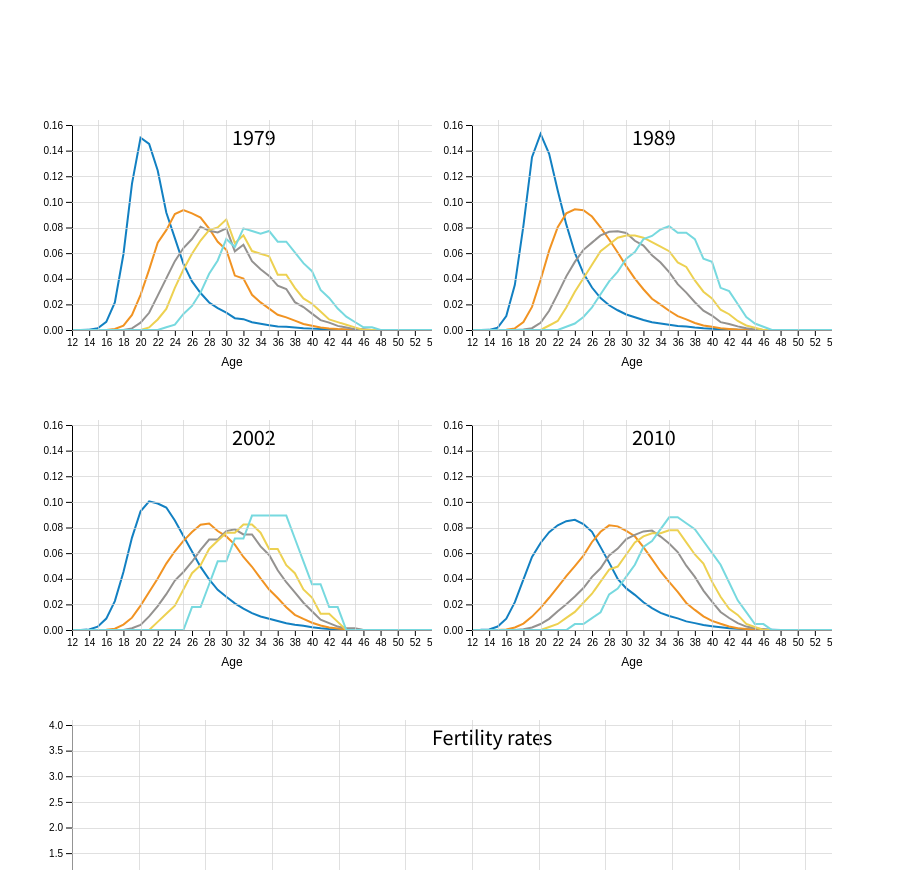
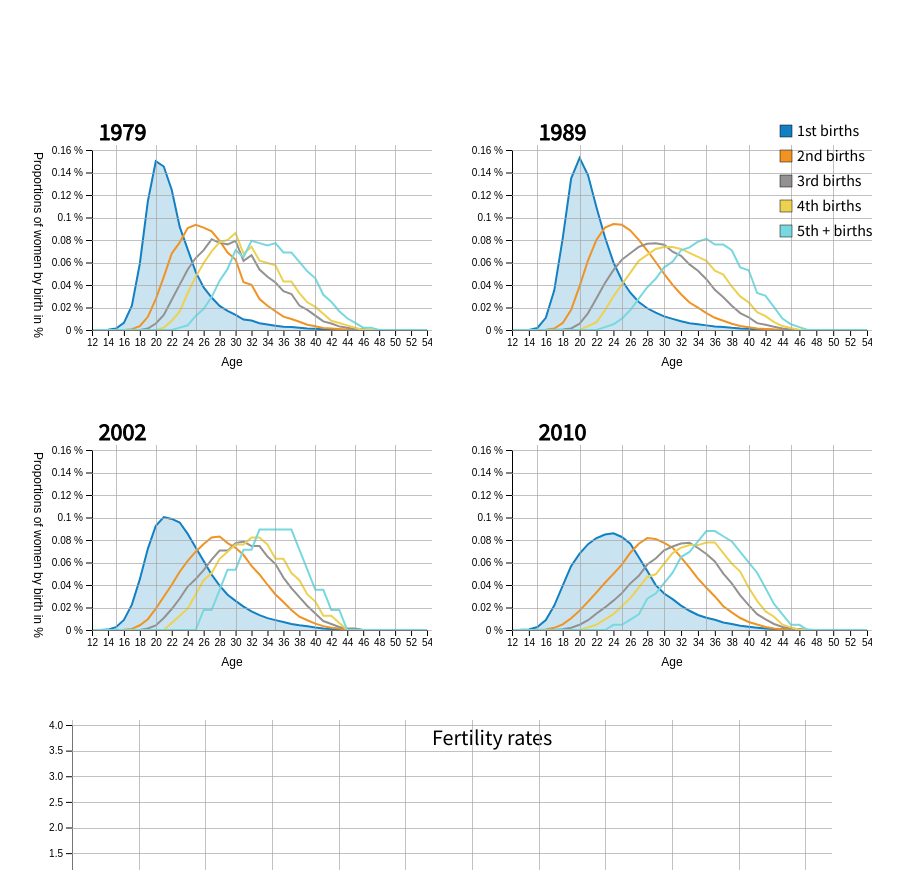
Before and after one commit to nchikurova/Interactive-Data-Vis-Portfolio, a plain HTML site: page project_2/charts/index.html in a window 1280 px wide. Shown: the part 440-1310 px from the top of the page, without its empty margins (168-1071 px from the left). Drawn offline with Linux system fonts and the light colour scheme.

Commit message:
final linechart changes

```diff
--- a/project_2/charts/1979.js
+++ b/project_2/charts/1979.js
@@ -32,7 +32,7 @@ d3.csv("../data_project2/1979.csv", d3.autoType).then(data => {
     const width1 = 400,
         height1 = 250,
 
-        margin1 = { top: 5, bottom: 40, left: 40, right: 0 };
+        margin1 = { top: 30, bottom: 40, left: 60, right: 5 };
 
     axisTicksX = { qty: 20 };
     axisTicksY = { qty: 10 };
@@ -57,9 +57,8 @@ d3.csv("../data_project2/1979.csv", d3.autoType).then(data => {
     const xAxis1 = d3.axisBottom(xScale1).ticks(axisTicksX.qty);
 
     const yAxis1 = d3.axisLeft(yScale1)
-        .ticks((slices[0].values).length).ticks(axisTicksY.qty);
+        .ticks((slices[0].values).length).ticks(axisTicksY.qty).tickFormat(d => d + " %");
     console.log(yAxis1)
-    // colorScale = d3.scaleLinear().range(["beighe", "red"]).domain(d3.map(data, d => d.b))
 
     /** MAIN CODE */
     const svg1 = d3
@@ -113,15 +112,21 @@ d3.csv("../data_project2/1979.csv", d3.autoType).then(data => {
         .attr("class", "axis y-axis")
         .attr("transform", `translate(${margin1.left},0)`)
         .call(yAxis1)
+        .append("text")
+        .attr("class", "axis-label")
+        .attr("y", "50%")
+        .attr("dx", "-4.5em")
+        .attr("writing-mode", "vertical-rl")
+        .text("Proportions of women by birth in %");
 
     //adding title
     svg1
         .append("text")
-        .attr("x", width1 / 2)
-        .attr("y", 25)
-        // .attr("class", "title")
+        .attr("x", width1 / 6)
+        .attr("y", margin1.top - 10)
+        .attr("class", "title")
         .style("font-color", "black")
-        .style("font-size", "22px")
+        .style("font-size", "24px")
         .text("1979");
 
     // add the X gridlines
@@ -129,7 +134,9 @@ d3.csv("../data_project2/1979.csv", d3.autoType).then(data => {
         .attr("class", "grid")
         .attr("transform", `translate(0,${height1 - margin1.bottom})`)
         .call(make_x_gridlines()
-            .tickSize(-height1)
+            //.tickSize(-height1)
+            .tickSize(- height1 + 65)
+            //.outerTickSize(0)
             .tickFormat("")
         )
     // add the Y gridlines
--- a/project_2/charts/1989.js
+++ b/project_2/charts/1989.js
@@ -32,7 +32,7 @@ d3.csv("../data_project2/1989.csv", d3.autoType).then(data => {
 
     const width2 = 400,
         height2 = 250,
-        margin2 = { top: 5, bottom: 40, left: 40, right: 0 };
+        margin2 = { top: 30, bottom: 40, left: 40, right: 5 };
     axisTicksX = { qty: 20 };
     axisTicksY = { qty: 9 };
     /** SCALES */
@@ -56,7 +56,7 @@ d3.csv("../data_project2/1989.csv", d3.autoType).then(data => {
     const xAxis2 = d3.axisBottom(xScale2).ticks(axisTicksX.qty);
 
     const yAxis2 = d3.axisLeft(yScale2)
-        .ticks((slices2[0].values).length).ticks(axisTicksY.qty);
+        .ticks((slices2[0].values).length).ticks(axisTicksY.qty).tickFormat(d => d + " %");
     console.log(yAxis2)
     // colorScale = d3.scaleLinear().range(["beighe", "red"]).domain(d3.map(data, d => d.b))
 
@@ -117,11 +117,11 @@ d3.csv("../data_project2/1989.csv", d3.autoType).then(data => {
     //adding title
     svg2
         .append("text")
-        .attr("x", width2 / 2)
-        .attr("y", 25)
-        // .attr("class", "title")
+        .attr("x", width2 / 6)
+        .attr("y", margin2.top - 10)
+        .attr("class", "title")
         .style("font-color", "black")
-        .style("font-size", "22px")
+        .style("font-size", "24px")
         .text("1989");
 
     // add the X gridlines
@@ -129,7 +129,7 @@ d3.csv("../data_project2/1989.csv", d3.autoType).then(data => {
         .attr("class", "grid")
         .attr("transform", `translate(0,${height2 - margin2.bottom})`)
         .call(make_x_gridlines()
-            .tickSize(-height2)
+            .tickSize(-height2 + 65)
             .tickFormat("")
         )
     // add the Y gridlines
@@ -140,5 +140,36 @@ d3.csv("../data_project2/1989.csv", d3.autoType).then(data => {
             .tickSize(- width2)
             .tickFormat("")
         )
+    // append legends using example https://www.d3-graph-gallery.com/graph/custom_legend.html
+    keys = ["1st births", "2nd births", "3rd births", "4th births", "5th + births"]
+    // if our columns were named as above, for keys we could use data.columns.slice(1)
+    const color = d3.scaleOrdinal().domain(["1st births", "2nd births", "3rd births", "4th births", "5th + births"]).range(["#1280C2", "#F19322", " #949290", "#EDD151", "#77D9DF"])
+
+    // Add one dot in the legend for each name.
+    svg2.selectAll("myrect")
+        .data(keys)
+        .enter()
+        .append("rect")
+        .attr("width", 12)
+        .attr("height", 12)
+        .attr("x", 308)
+        .attr("y", function (d, i) { return 5 + i * 25 }) // 100 is where the first dot appears. 25 is the distance between dots
+        //.attr("r", 6)
+        .style("fill", function (d) { return color(d) })
+        .style("stroke", "black")
+        .style("stroke-width", 0.5)
+
+    // Add one dot in the legend for each name.
+    svg2.selectAll("mylabels")
+        .data(keys)
+        .enter()
+        .append("text")
+        .attr("x", 325)
+        .attr("y", function (d, i) { return 12 + i * 25 }) // 10 is where the first dot appears. 25 is the distance between dots
+        //.style("fill", function (d) { return color(d) }) // if you want text the same color as circles
+        .style("fill", "black")
+        .text(function (d) { return d })
+        .attr("text-anchor", "left")
+        .style("alignment-baseline", "middle")
 
 });
--- a/project_2/charts/2002.js
+++ b/project_2/charts/2002.js
@@ -32,7 +32,7 @@ d3.csv("../data_project2/2002.csv", d3.autoType).then(data => {
 
     const width3 = 400,
         height3 = 250,
-        margin3 = { top: 5, bottom: 40, left: 40, right: 0 };
+        margin3 = { top: 30, bottom: 40, left: 60, right: 5 };
     axisTicksX = { qty: 20 };
     axisTicksY = { qty: 9 };
     /** SCALES */
@@ -57,7 +57,7 @@ d3.csv("../data_project2/2002.csv", d3.autoType).then(data => {
     const xAxis3 = d3.axisBottom(xScale3).ticks(axisTicksX.qty);
 
     const yAxis3 = d3.axisLeft(yScale3)
-        .ticks((slices3[0].values).length).ticks(axisTicksY.qty);
+        .ticks((slices3[0].values).length).ticks(axisTicksY.qty).tickFormat(d => d + " %");
     console.log(yAxis3)
     // colorScale = d3.scaleLinear().range(["beighe", "red"]).domain(d3.map(data, d => d.b))
 
@@ -113,15 +113,21 @@ d3.csv("../data_project2/2002.csv", d3.autoType).then(data => {
         .attr("class", "axis y-axis")
         .attr("transform", `translate(${margin3.left},0)`)
         .call(yAxis3)
+        .append("text")
+        .attr("class", "axis-label")
+        .attr("y", "50%")
+        .attr("dx", "-4.5em")
+        .attr("writing-mode", "vertical-rl")
+        .text("Proportions of women by birth in %");
 
     //adding title
     svg3
         .append("text")
-        .attr("x", width3 / 2)
-        .attr("y", 25)
-        //.attr("class", "title")
+        .attr("x", width3 / 6)
+        .attr("y", margin3.top - 10)
+        .attr("class", "title")
         .style("font-color", "black")
-        .style("font-size", "22px")
+        .style("font-size", "24px")
         .text("2002");
 
 
@@ -130,7 +136,7 @@ d3.csv("../data_project2/2002.csv", d3.autoType).then(data => {
         .attr("class", "grid")
         .attr("transform", `translate(0,${height3 - margin3.bottom})`)
         .call(make_x_gridlines()
-            .tickSize(-height3)
+            .tickSize(-height3 + 65)
             .tickFormat("")
         )
     // add the Y gridlines
--- a/project_2/charts/2010.js
+++ b/project_2/charts/2010.js
@@ -32,7 +32,7 @@ d3.csv("../data_project2/2010.csv", d3.autoType).then(data => {
 
     const width4 = 400,
         height4 = 250,
-        margin4 = { top: 5, bottom: 40, left: 40, right: 0 };
+        margin4 = { top: 30, bottom: 40, left: 40, right: 5 };
     axisTicksX = { qty: 20 };
     axisTicksY = { qty: 9 };
     /** SCALES */
@@ -57,7 +57,7 @@ d3.csv("../data_project2/2010.csv", d3.autoType).then(data => {
     const xAxis4 = d3.axisBottom(xScale4).ticks(axisTicksX.qty);
 
     const yAxis4 = d3.axisLeft(yScale4)
-        .ticks((slices4[0].values).length).ticks(axisTicksY.qty);
+        .ticks((slices4[0].values).length).ticks(axisTicksY.qty).tickFormat(d => d + " %");
     console.log(yAxis4)
     // colorScale = d3.scaleLinear().range(["beighe", "red"]).domain(d3.map(data, d => d.b))
 
@@ -118,11 +118,11 @@ d3.csv("../data_project2/2010.csv", d3.autoType).then(data => {
     //adding title
     svg4
         .append("text")
-        .attr("x", width4 / 2)
-        .attr("y", 25)
-        //.attr("class", "title")
+        .attr("x", width4 / 6)
+        .attr("y", margin4.top - 10)
+        .attr("class", "title")
         .style("font-color", "black")
-        .style("font-size", "22px")
+        .style("font-size", "24px")
         .text("2010");
 
 
@@ -131,7 +131,7 @@ d3.csv("../data_project2/2010.csv", d3.autoType).then(data => {
         .attr("class", "grid")
         .attr("transform", `translate(0,${height4 - margin4.bottom})`)
         .call(make_x_gridlines()
-            .tickSize(-height4)
+            .tickSize(-height4 + 65)
             .tickFormat("")
         )
     // add the Y gridlines
@@ -139,8 +139,7 @@ d3.csv("../data_project2/2010.csv", d3.autoType).then(data => {
         .attr("class", "grid")
         .attr("transform", `translate(${margin4.left},0)`)
         .call(make_y_gridlines()
-            .tickSize(- width4
-            )
+            .tickSize(- width4)
             .tickFormat("")
         )
 
--- a/project_2/charts/style.css
+++ b/project_2/charts/style.css
@@ -22,7 +22,7 @@ body {
  #d3-container2{
     position:absolute;
     top:560px;
-    left:600px;
+    left:640px;
     width:500px;
     height: 250px;
  }
@@ -36,7 +36,7 @@ body {
  #d3-container4 {
     position:absolute;
     top:860px;
-    left:600px;
+    left:640px;
     width:500px;
     height: 250px;
         }
@@ -49,7 +49,7 @@ body {
          }
   /* LINE CHARTS*/
 path.line-0 {
-    fill: none;
+    fill: rgb(202, 227, 241);
     stroke:#1280C2 ;
     stroke-width: 2px;
     }
@@ -75,7 +75,7 @@ path.line-4 {
     }
 
 .grid line {
-        stroke: lightgrey;
+        stroke: rgb(168, 165, 165);
         stroke-opacity: 0.7;
         shape-rendering: crispEdges;
       }
```
Also changed, not shown: 1 other file.
